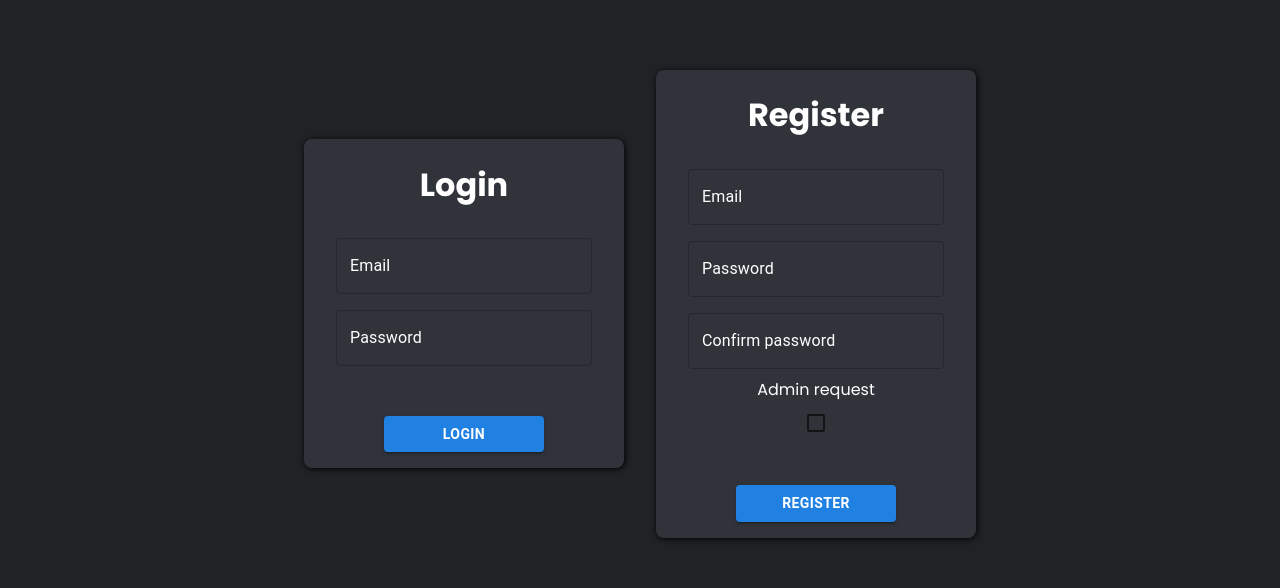
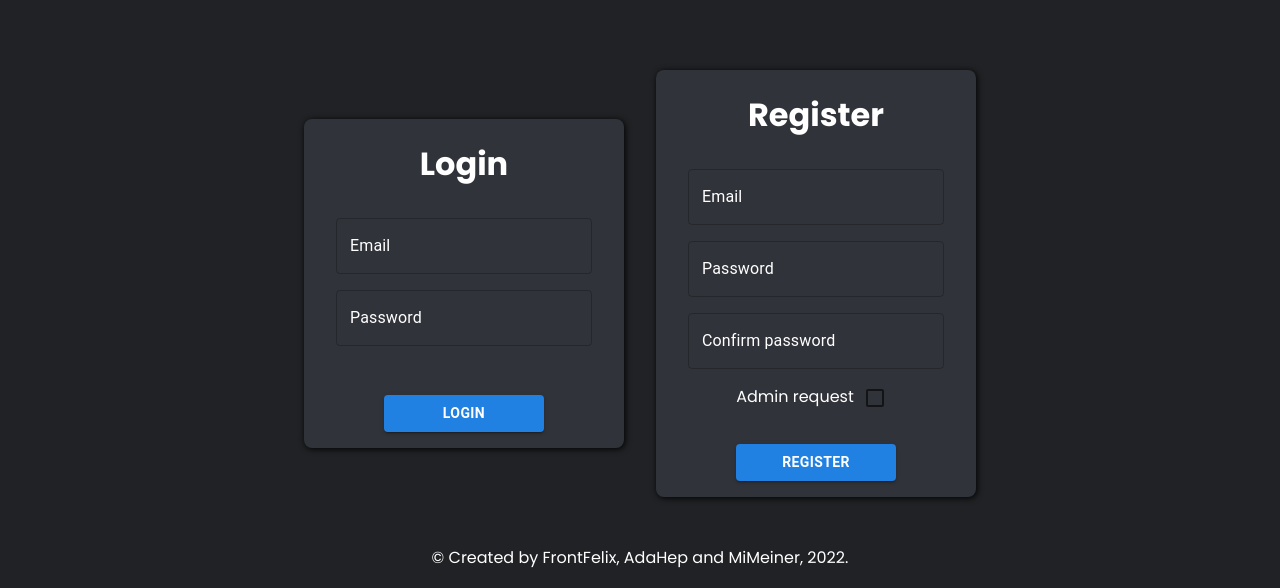
Before and after one commit to liinneea-a/DW-slutprojekt, a React (Create React App) app in the folder client/: page /login in a window 1280 px wide. Shown: the part 181-769 px from the top of the page. Built offline with nearby package versions, Linux system fonts and the light colour scheme; no server answers.

Commit message:
Preparing for proper products in database Fixes #60

```diff
--- a/client/src/components/forms/RegisterForm.tsx
+++ b/client/src/components/forms/RegisterForm.tsx
@@ -1,9 +1,9 @@
 import { Button, TextField } from "@mui/material";
+import Checkbox from '@mui/material/Checkbox';
 import { useFormik } from "formik";
 import { CSSProperties, useContext, useState } from "react";
 import * as yup from "yup";
 import { UserContext } from "../../context/LoginContext";
-import Checkbox from '@mui/material/Checkbox';
 
 const label = { inputProps: { 'aria-label': 'Checkbox demo' } };
 
@@ -110,9 +110,10 @@ function RegisterForm() {
           formik.touched.confirmPassword && formik.errors.confirmPassword
         }
       />
-
+<div>
       Admin request
       <Checkbox {...label}  onChange={handleChange} />
+</div>
 
       <p style={{ color: "red", fontSize: ".8rem" }}>
       {alreadyRegistered ? "That email is already in use." : undefined}
@@ -151,7 +152,6 @@ const textFieldStyle: CSSProperties = {
 };
 
 const nextButtonStyle: CSSProperties = {
-  marginTop: "1rem",
   width: "10rem",
   background: "#2081e2",
   fontWeight: "bold",
--- a/client/src/pages/CheckoutPage.tsx
+++ b/client/src/pages/CheckoutPage.tsx
@@ -3,7 +3,6 @@ import { CSSProperties } from "react";
 import { Link } from "react-router-dom";
 import { Product } from "../../../server/resources";
 import { useCart } from "../context/CartContext";
-import { useProducts } from "../context/ProductContext";
 
 function CheckoutPage() {
   const { cart, totalPrice } = useCart();
@@ -40,7 +39,7 @@ function CheckoutPage() {
                   </div>
                 </div>
                 <div style={cardFooter}>
-                  <div>Price per unit: {item.price} SEK</div>
+                  <div>Price per item: {item.price} SEK</div>
                 </div>
               </div>
             ))}
--- a/client/src/pages/CheckoutPageDetails.tsx
+++ b/client/src/pages/CheckoutPageDetails.tsx
@@ -41,7 +41,6 @@ const checkoutContainer: CSSProperties = {
   display: "flex",
   flexDirection: "column",
   alignItems: "center",
-  width: "80%",
   background: "#303339",
   boxShadow: "2px 5px 12px black",
   marginBottom: "2rem",
```
Also changed, not shown: 1 other file (tests, documents, lock files or other folders).
